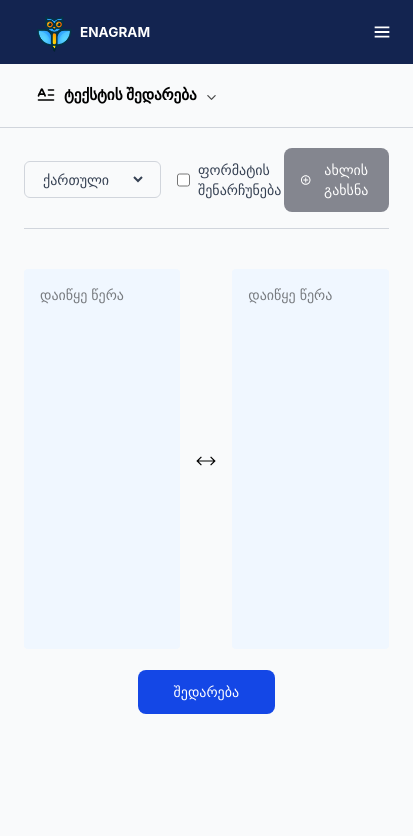
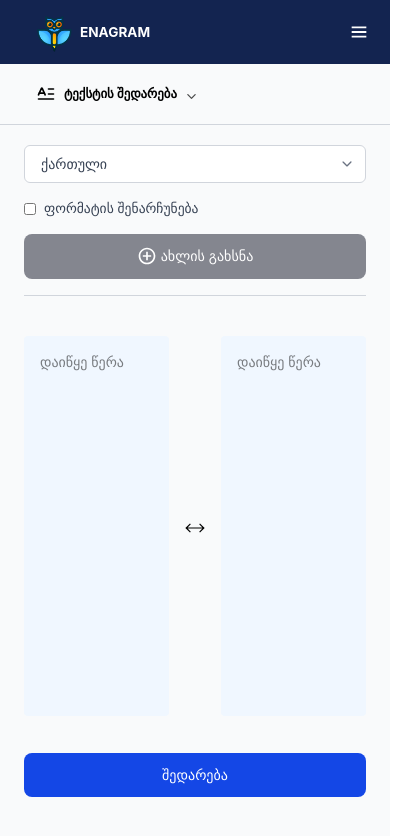
Before and after one commit to Beridze0/text-comparison, a React (Vite) app: page /comparison in a window 390 px wide. Shown: the top 836 px of the page, 413 px wide, since content can reach past the window. Built offline with nearby package versions, Linux system fonts and the light colour scheme.

Commit message:
responsive

```diff
--- a/src/layout/navbar/components/Navbar.jsx
+++ b/src/layout/navbar/components/Navbar.jsx
@@ -34,8 +34,8 @@ export default function Navbar() {
           className="flex  items-center gap-2 px-4 py-2 rounded-lg hover:cursor-pointer"
           onClick={() => setOpen((prev) => !prev)}
         >
-          <activeItem.icon size={20} />
-          <span className="font-semibold text-[0.94rem]">
+          <activeItem.icon className="size-5 sm:size-6" />
+          <span className="font-semibold sm:text-[0.94rem] text-[0.8rem]">
             {activeItem.label}
           </span>
           <IoIosArrowDown className="opacity-70 mt-1" size={13} />
--- a/src/pages/ComparisonPage.jsx
+++ b/src/pages/ComparisonPage.jsx
@@ -11,8 +11,8 @@ export default function ComparisonPage() {
 
   return (
     <div className="p-3 w-full text-sm mt-2">
-      <div className="flex items-center justify-between pb-4 border-b border-gray-300">
-        <div className="flex items-center gap-4">
+      <div className="flex flex-col sm:flex-row items-center justify-between pb-4 border-b border-gray-300">
+        <div className="flex w-full sm:w-fit flex-col sm:flex-row items-start sm:items-center gap-4">
           <LanguageSelector
             value={language}
             onChange={(e) => setLanguage(e.target.value)}
--- a/src/ui/Button.jsx
+++ b/src/ui/Button.jsx
@@ -1,13 +1,15 @@
 import React from "react";
 
-export default function Button({ icon: Icon, iconSize, text, onClick, style }) {
+export default function Button({ icon: Icon, text, onClick, style }) {
   return (
     <button
       onClick={onClick}
-      className={`flex items-center gap-2 p-3 rounded-lg bg-[#383A4899] hover:cursor-pointer text-sm text-white ${style}`}
+      className={`flex w-full text-center justify-center sm:w-fit mt-4 sm:mt-0 items-center gap-2 p-3 rounded-lg bg-[#383A4899] hover:cursor-pointer text-sm text-white ${style}`}
     >
-      {Icon && <Icon size={iconSize} />}
-      <span>{text}</span>
+      <span className="flex items-center gap-1">
+        {Icon && <Icon className="size-5" />}
+        <span className="text-[0.88rem] sm:text-[0.9rem]">{text}</span>
+      </span>
     </button>
   );
 }
--- a/src/ui/FormatCheckbox.jsx
+++ b/src/ui/FormatCheckbox.jsx
@@ -7,9 +7,11 @@ export default function FormatCheckbox({ checked, onChange }) {
         type="checkbox"
         checked={checked}
         onChange={onChange}
-        className="w-4 h-4 rounded border-gray-400 text-indigo-600 focus:ring-indigo-500"
+        className="w-3 h-3 rounded sm:w-4 sm:h-4 border-gray-400 text-indigo-600 focus:ring-indigo-500"
       />
-      <span>ფორმატის შენარჩუნება</span>
+      <span className="sm:text-[0.9rem] text-[0.85rem]">
+        ფორმატის შენარჩუნება
+      </span>
     </label>
   );
 }
--- a/src/ui/LanguageSelector.jsx
+++ b/src/ui/LanguageSelector.jsx
@@ -1,17 +1,25 @@
 import React from "react";
+import { IoIosArrowDown } from "react-icons/io";
 
 export default function LanguageSelector({ value, onChange }) {
   return (
-    <div className="flex border border-gray-300 rounded-md items-center justify-center px-3.5">
+    <div className="relative w-full sm:w-fit">
       <select
         name="languages"
         value={value}
         onChange={onChange}
-        className="py-2  pr-5 rounded-lg  text-gray-700 outline-none"
+        className="w-full appearance-none rounded-md border border-gray-300 bg-white py-2 pl-4 pr-6 text-left text-gray-700 outline-none "
       >
+        <option value="" disabled>
+          Select language
+        </option>
         <option value="georgian">ქართული</option>
         <option value="english">English</option>
       </select>
+
+      <span className="pointer-events-none absolute inset-y-0 right-3 flex items-center text-gray-500">
+        <IoIosArrowDown />
+      </span>
     </div>
   );
 }
```
